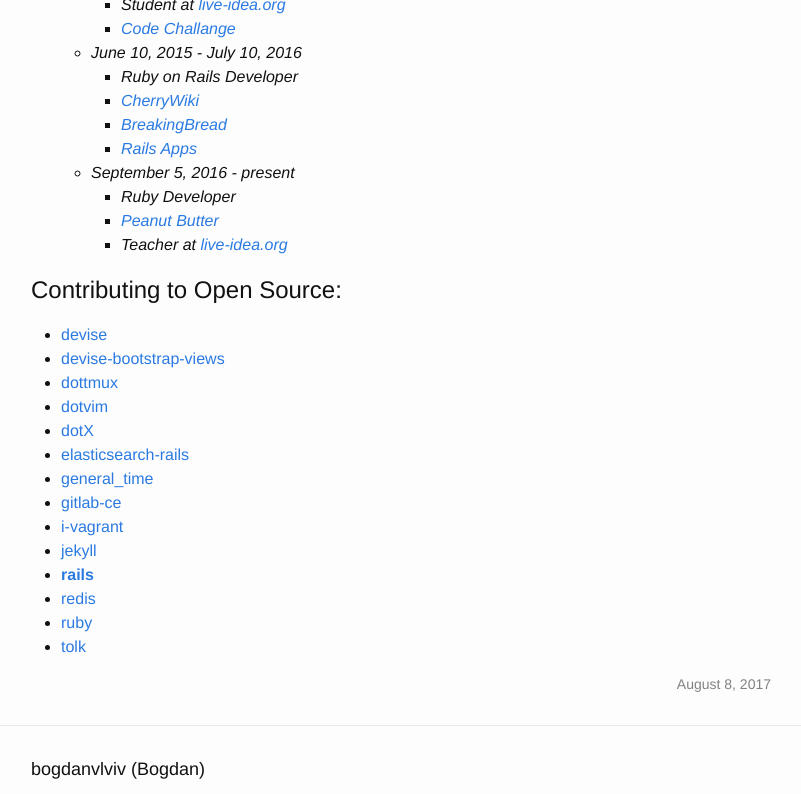
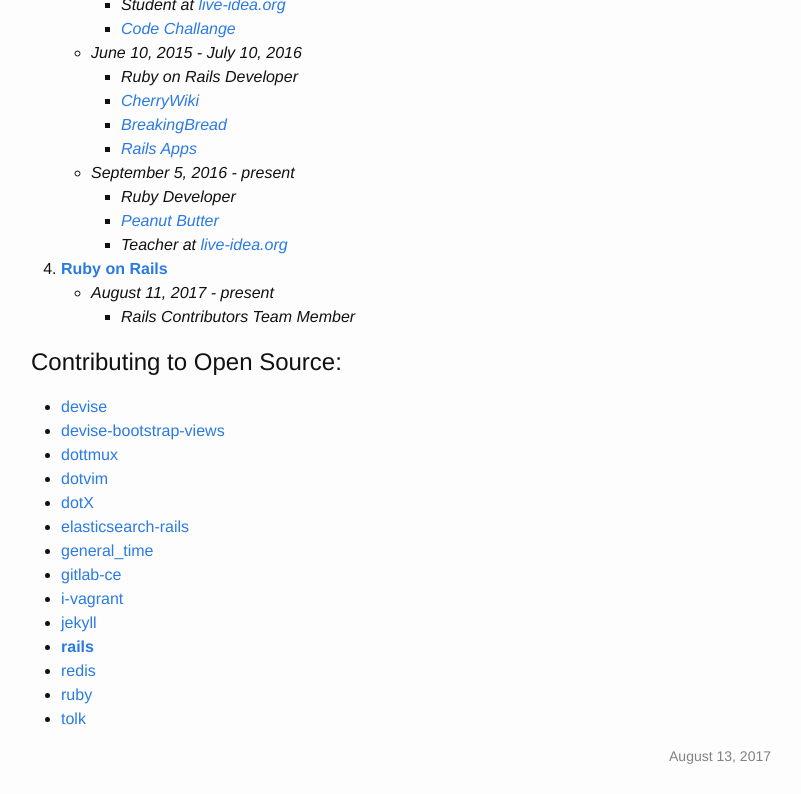
Before and after one commit to crowdpro3/bogdanvlviv.github.io, a Jekyll site: the page built from resume.html, in a window 1280 px wide and 900 px high, scrolled down 1373 px, cut to the strip 0-794 px from the top of the window. Shown: the whole strip, without its empty margins (239-1040 px from the left). Built offline with Jekyll 4.4.1, drawn with Linux system fonts in a browser that asks for light colours; some of the changed text lies outside the part shown.

Commit message:
Update resume

```diff
--- a/resume.html
+++ b/resume.html
@@ -17,7 +17,7 @@
   </div>
 
   <ul class="vcard-details">
-    <li><b>About me:</b> Ruby Developer, <a href="http://contributors.rubyonrails.org/contributors/bogdanvlviv/commits" target="_blank">Rails Contributor</a></li>
+    <li><b>About me:</b> Ruby Developer, <a href="http://contributors.rubyonrails.org/contributors/bogdanvlviv/commits" target="_blank">Rails Contributors Team Member</a></li>
 
     <li><b>Location:</b> Lviv, Ukraine</li>
 
@@ -121,6 +121,17 @@
         </li>
       </ul>
     </li>
+    <li>
+      <a href="http://rubyonrails.org" target="_blank"><b>Ruby on Rails</b></a>
+      <ul>
+        <li>
+          August 11, 2017 - present
+          <ul>
+            <li>Rails Contributors Team Member</li>
+          </ul>
+        </li>
+      <ul>
+    </li>
   </ol>
 
   <h2 class="title">Contributing to Open Source:</h2>
@@ -141,5 +152,5 @@
     <li><a href="https://github.com/tolk/tolk/commits/master?author=bogdanvlviv" target="_blank">tolk</a></li>
   </ul>
 
-  <span class="resume-meta" title="Updated at"><time itemprop="dateUpdated">August 8, 2017</time></span>
+  <span class="resume-meta" title="Updated at"><time itemprop="dateUpdated">August 13, 2017</time></span>
 </div>
```
